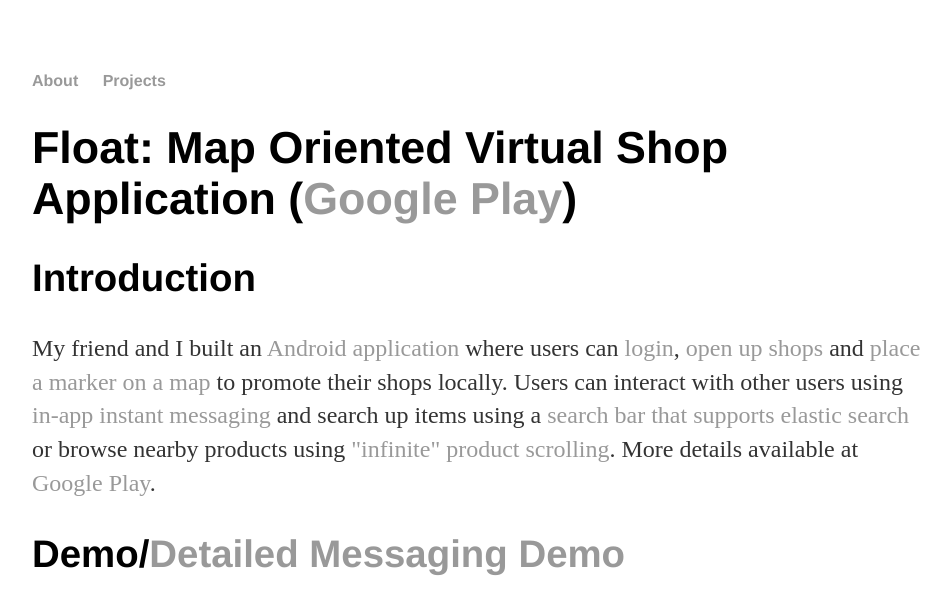
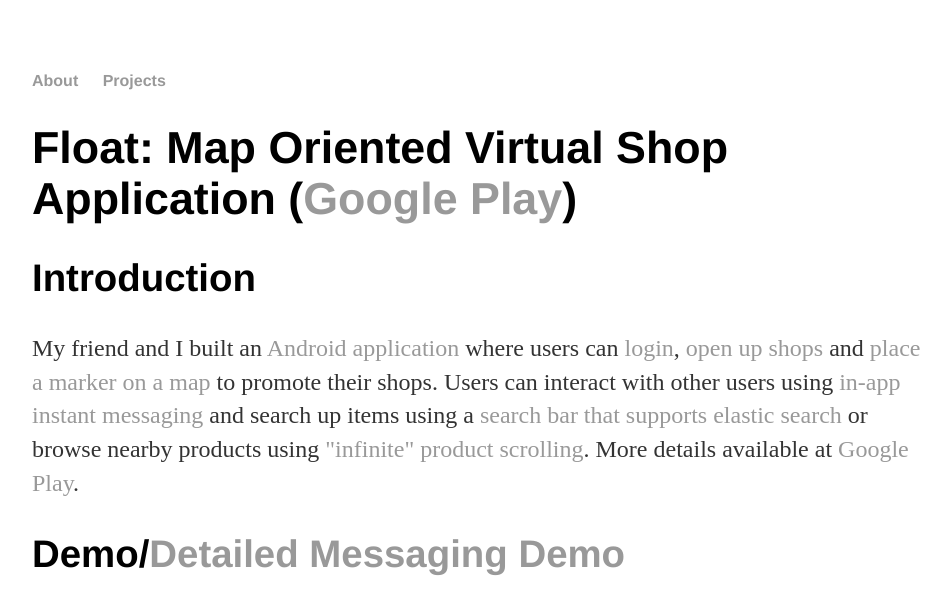
Before and after one commit to jcho7022/jcho7022.github.io, a Jekyll site: the page built from projects/float/index.html, in a window 1280 px wide and 900 px high, cut to the strip 0-604 px from the top of the window. Shown: the whole strip, without its empty margins (160-1111 px from the left). Built offline with Jekyll 4.4.1, drawn with Linux system fonts in a browser that asks for light colours.

Commit message:
Update index.html

```diff
--- a/projects/float/index.html
+++ b/projects/float/index.html
@@ -7,7 +7,7 @@
 <p>My friend and I built an <a href="https://play.google.com/store/apps/details?id=com.floatapplication">Android application</a>
 	where users can <a href="https://jcho7022.github.io/projects/float/login.jpg">login</a>,
 	<a href="https://jcho7022.github.io/projects/float/shop.jpg">open up shops</a>
-	and <a href="https://jcho7022.github.io/projects/float/shop_markers.jpg">place a marker on a map</a> to promote their shops locally.
+	and <a href="https://jcho7022.github.io/projects/float/shop_markers.jpg">place a marker on a map</a> to promote their shops.
 Users can interact with other users using <a href="https://jcho7022.github.io/projects/float/messaging.jpg">in-app instant messaging</a>
 and search up items using a <a href="https://jcho7022.github.io/projects/float/elastic_search.jpg">search bar that supports elastic search</a>
   or browse nearby products using <a href="https://jcho7022.github.io/projects/float/infinite_product.jpg">"infinite" product scrolling</a>.
```
